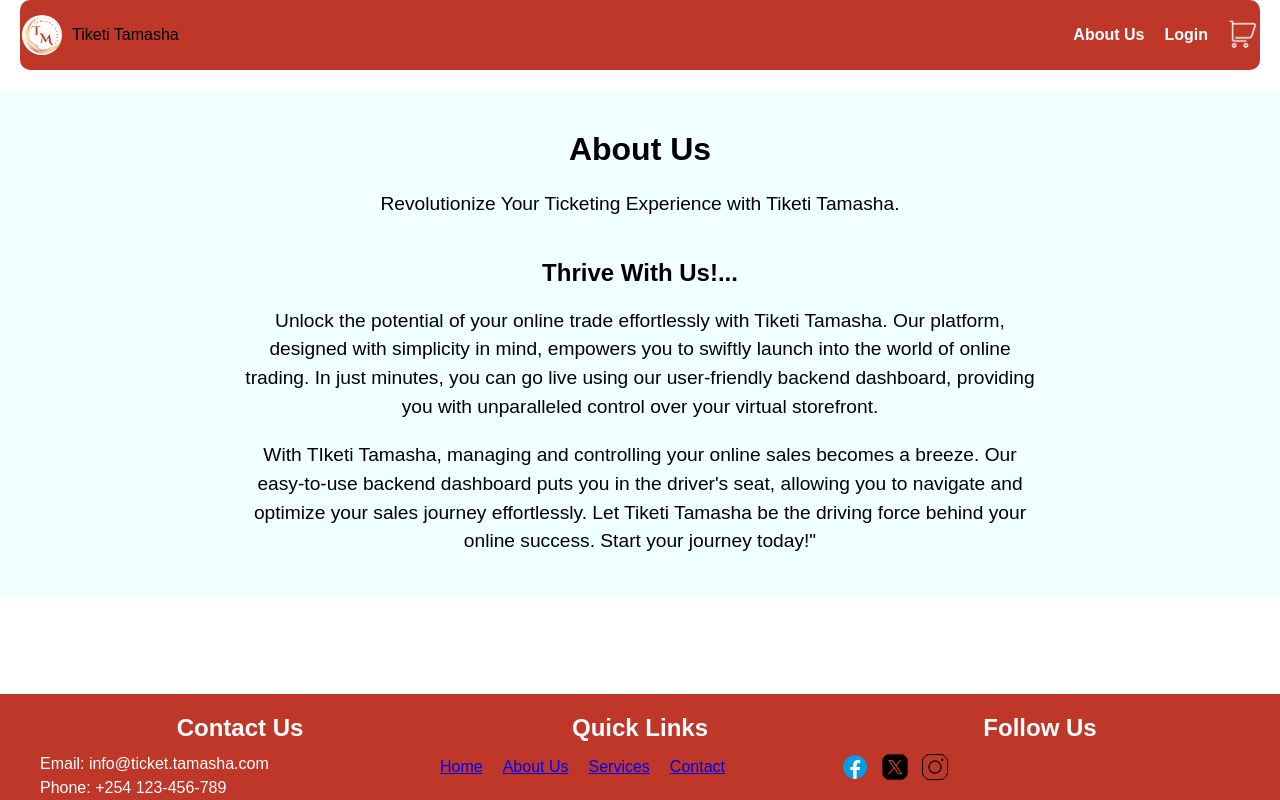
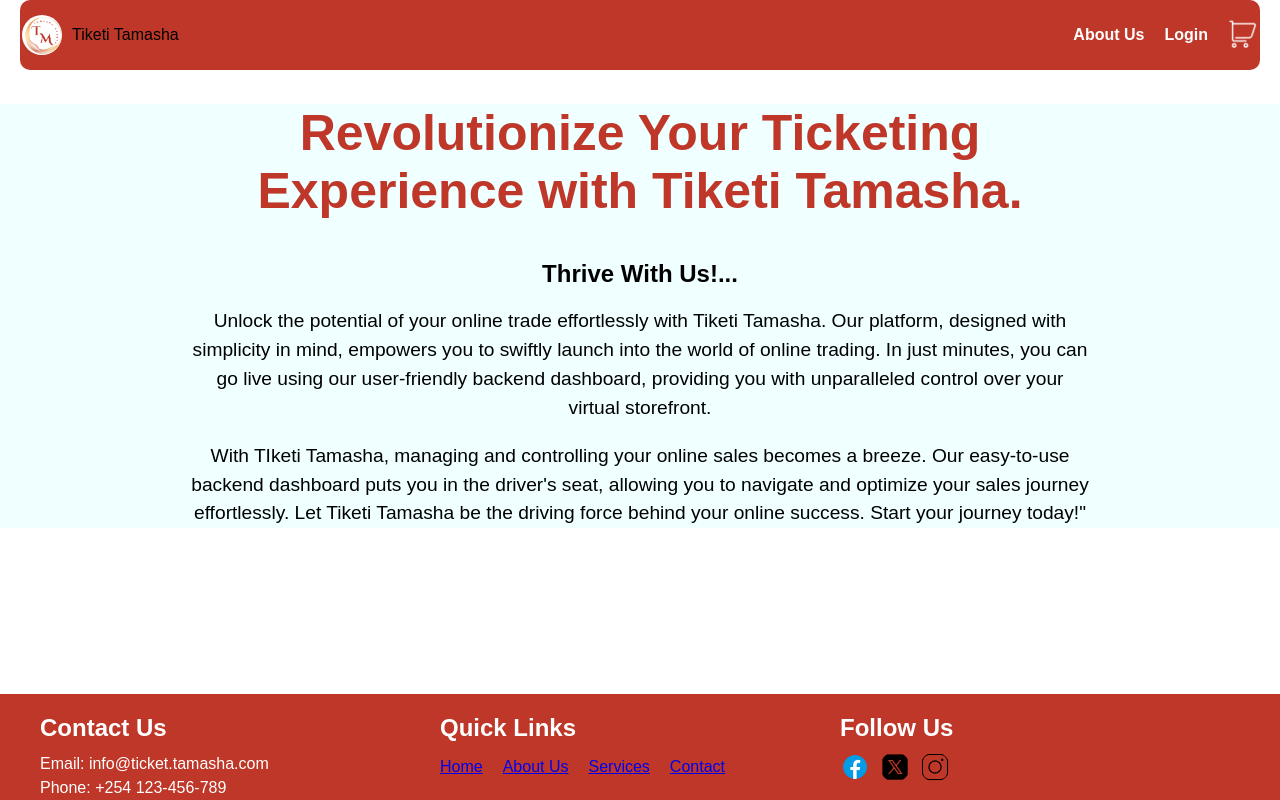
Before and after one commit to WanjikuN/tiketi-tamasha-client, a React (Create React App) app: page / in a window 1280 px wide. Built offline with nearby package versions, Linux system fonts and the light colour scheme.

Commit message:
Updated Frontend

```diff
--- a/src/components/AboutUs.js
+++ b/src/components/AboutUs.js
@@ -4,8 +4,7 @@ const AboutUs = () => {
   return (
     <div className="about-us-page">
       <div className="container">
-        <h1>About Us</h1>
-        <p>Revolutionize Your Ticketing Experience with Tiketi Tamasha.</p>
+        <h1>Revolutionize Your Ticketing Experience with Tiketi Tamasha.</h1>
         <section className="who-we-are">
           <h2>Thrive With Us!...</h2>
           <p>Unlock the potential of your online trade effortlessly with Tiketi Tamasha. Our platform, designed with simplicity in mind, empowers you to swiftly launch into the world of online trading. In just minutes, you can go live using our user-friendly backend dashboard, providing you with unparalleled control over your virtual storefront.</p>
--- a/src/components/App.css
+++ b/src/components/App.css
@@ -88,7 +88,7 @@ body {
 .footer-section h2 {
   font-size: 1.5rem;
   margin-bottom: 10px;
-
+  text-align: left;
 }
 
 .footer-section p {
@@ -154,8 +154,8 @@ body {
 }
 
 .container {
-  padding: 20px;
-  max-width: 800px;
+  padding: 0px;
+  max-width: 900px;
   margin: 0 auto;
 }
 
@@ -166,9 +166,10 @@ body {
 }
 
 h1 {
-  font-size: 32px;
+  font-size: 50px;
   font-weight: bold;
   text-align: center;
+  color: #BE3728;
 }
 
 p {
@@ -186,3 +187,8 @@ h2 {
   font-weight: bold;
   text-align: center;
 }
+
+
+
+
+/* TRIAL MODE */
```
Also changed, not shown: src/components/Letthisbe.js (added).
